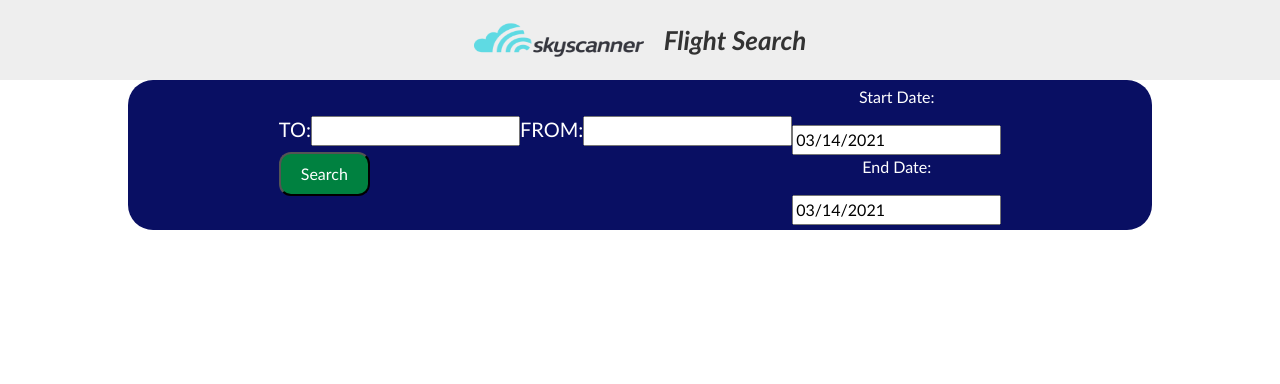
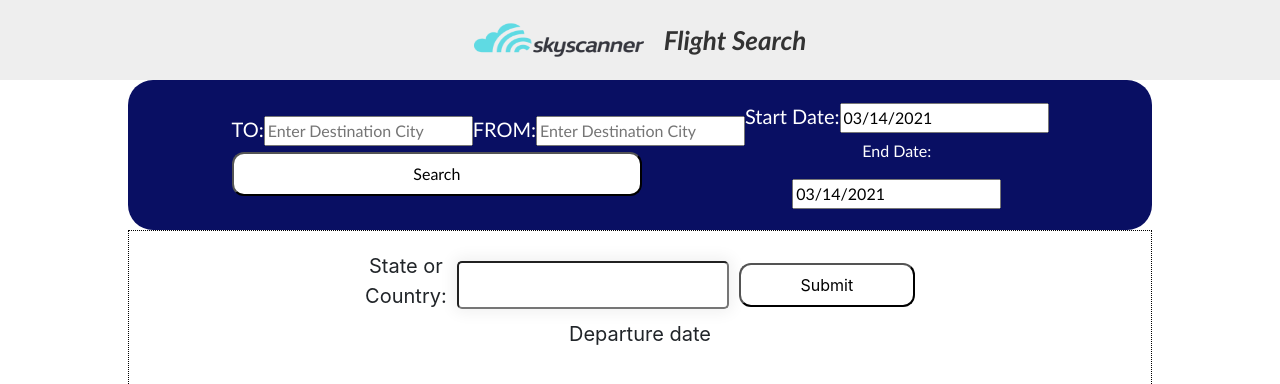
Before and after one commit to cpoptile/SES_skyscanner_app, a React (Create React App) app: page / in a window 1280 px wide. Shown: the top 384 px of the page. Built offline with nearby package versions, Linux system fonts and the light colour scheme.

Commit message:
Flight table displays with query to API

```diff
--- a/package.json
+++ b/package.json
@@ -7,6 +7,7 @@
     "@testing-library/react": "^11.1.0",
     "@testing-library/user-event": "^12.1.10",
     "bootstrap": "^4.6.0",
+    "jQuery": "^1.7.4",
     "moment": "^2.29.1",
     "react": "^17.0.1",
     "react-datepicker": "^3.6.0",
--- a/public/index.html
+++ b/public/index.html
@@ -24,7 +24,15 @@
       work correctly both with client-side routing and a non-root public URL.
       Learn how to configure a non-root public URL by running `npm run build`.
     -->
+
+    <!-- Include the Bootstrap library to style the page -->
+    <link href="https://cdn.jsdelivr.net/npm/bootstrap@5.0.0-beta1/dist/css/bootstrap.min.css" rel="stylesheet" integrity="sha384-giJF6kkoqNQ00vy+HMDP7azOuL0xtbfIcaT9wjKHr8RbDVddVHyTfAAsrekwKmP1" crossorigin="anonymous">
+    <script src="https://cdn.jsdelivr.net/npm/bootstrap@5.0.0-beta1/dist/js/bootstrap.bundle.min.js" integrity="sha384-ygbV9kiqUc6oa4msXn9868pTtWMgiQaeYH7/t7LECLbyPA2x65Kgf80OJFdroafW" crossorigin="anonymous"></script>
+    <!-- Include the jQuery library -->
+    <script src="https://code.jquery.com/jquery-3.5.1.min.js" integrity="sha256-9/aliU8dGd2tb6OSsuzixeV4y/faTqgFtohetphbbj0=" crossorigin="anonymous"></script>
+
     <title>React App</title>
+
   </head>
   <body>
     <noscript>You need to enable JavaScript to run this app.</noscript>
--- a/src/App.js
+++ b/src/App.js
@@ -9,6 +9,7 @@ function App() {
     <div className="App">
       <Header title="Flight Search"></Header>
       <SearchForm></SearchForm>
+      <SearchBox></SearchBox>
     </div>
   );
 }
--- a/src/components/Places.js
+++ b/src/components/Places.js
@@ -0,0 +1,36 @@
+import React from 'react';
+import './Places.css';
+
+function Places(props) {
+
+    return(
+        <div className="places">
+            <table>
+                <thead>
+                    <tr>
+                        <th>Airport ID</th>
+                        <th>Airport Name</th>
+                        <th>Country ID</th>
+                        <th>Region ID</th>
+                        <th>City ID</th>
+                        <th>Country Name</th>
+                    </tr>
+                </thead>
+                <tbody>
+                    {props.places.map(place => {
+                        return (<tr id={place.PlaceId}>
+                            <th>{place.PlaceId}</th>
+                            <th>{place.PlaceName}</th>
+                            <th>{place.CountryId}</th>
+                            <th>{place.RegionId}</th>
+                            <th>{place.CityId}</th>
+                            <th>{place.CountryName}</th>
+                        </tr>);
+                    })}
+                </tbody>
+            </table>
+         </div>
+    )
+}
+
+export default Places;
--- a/src/components/SearchBox.js
+++ b/src/components/SearchBox.js
@@ -1,7 +1,6 @@
 import React, { useState } from 'react';
 import './SearchBox.css';
 import Places from './Places';
-// import DatePicker from 'react-datepicker';
 
 function SearchBox() {
   const [places, setPlaces] = useState([])
@@ -11,7 +10,6 @@ function SearchBox() {
   function handleSubmit(e) {
       e.preventDefault()
       async function fetchMyAPI() {
-        let mounted = true;
           const reqOptions = {
               method: 'GET',
               headers: {
@@ -23,14 +21,20 @@ function SearchBox() {
           let response = await fetch("https://skyscanner-skyscanner-flight-search-v1.p.rapidapi.com/apiservices/autosuggest/v1.0/US/USD/en-US/?" + new URLSearchParams({query: query}), reqOptions)
           response = await response.json()
           console.log(response.Places)
-          if (mounted){
           setPlaces(response.Places)
-          }
+
       }
       fetchMyAPI()
+      setQuery("")
       setShowPlaces(true)
-      setQuery("")
   }
+
+  // function doAjaxRequest(){
+  //   $.ajax({
+  //     url: "https://skyscanner-skyscanner-flight-search-v1.p.rapidapi.com/apiservices/autosuggest/v1.0/US/USD/en-US/"
+  //     data:
+  //   })
+  // }
 
     return(
        <div className="searchbox">
@@ -38,13 +42,12 @@ function SearchBox() {
                 <label htmlFor="queryInput">State or Country:</label>
                 <input id="queryInput" value={query} onChange={e => setQuery(e.target.value)} required/>
                 <button className="search">Submit</button>
-         </form>
-         { showPlaces ? <Places places={places}></Places> : <></>}
+          </form> { showPlaces ? <Places places={places}></Places> : <></>}
           <div>
               <label className="block">Departure date</label>
             </div>
         </div>
-  )
+    );
 }
 
 export default SearchBox;
--- a/src/components/SearchForm.css
+++ b/src/components/SearchForm.css
@@ -18,3 +18,10 @@
     flex-direction: row;
     align-items: center;
 }
+
+.search{
+    background-color: rgb(255, 255, 255);
+    color: #000;
+    width: 80%;
+    height: 10px;
+}
--- a/src/components/SearchForm.js
+++ b/src/components/SearchForm.js
@@ -1,5 +1,6 @@
 import React, { Component } from 'react';
 import DatePicker from 'react-datepicker';
+import SearchBox from './SearchBox';
 
 import 'react-datepicker/dist/react-datepicker.css';
 import 'bootstrap/dist/css/bootstrap.min.css';
@@ -9,12 +10,14 @@ class SearchForm extends Component {
 
     constructor(){
         super();
+
         this.state = {
             departureDate: new Date(),
             returnDate: new Date(),
             toLocation: "",
             fromLocation: ""
-          };
+        };
+
         this.handleDepartureDate = this.handleDepartureDate.bind(this);
         this.handleReturnDate = this.handleReturnDate.bind(this);
         this.onFormSubmit = this.onFormSubmit.bind(this);
@@ -50,23 +53,40 @@ class SearchForm extends Component {
         console.log(this.state.returnDate)
     }
 
-    handleSearch(e){
+    // handleSearch(e){
+    //     e.preventDefault()
+    //     async function fetchMyAPI(){
+    //         const reqOptions = {
+    //             method: 'GET',
+    //             headers: {
+    //                 "x-rapidapi-key": "42a5ad4309msh0f7539296c11895p172628jsn1bac294685a3",
+    //                 "x-rapidapi-host": "skyscanner-skyscanner-flight-search-v1.p.rapidapi.com",
+    //                 "useQueryString": true
+    //             }
+    //         }
+    //         let response = await fetch("https://skyscanner-skyscanner-flight-search-v1.p.rapidapi.com/apiservices/autosuggest/v1.0/US/USD/en-US/?" + new URLSearchParams(toLocation), reqOptions)
+    //         response = await response.json()
+    //         console.log(response)
 
-    }
+    //     }
+    //     fetchMyAPI()
+    //     this.state.toLocation.setState("")
+
+    // }
 
     render() {
         return (
             <div className = "searchForm">
                 <form onSubmit={ this.onFormSubmit }>
                     <div>
-                        <label htmlFor="queryInput">TO:</label>
-                        <input id="toLocation" value={this.state.toLocation} onChange= {this.handleTo} required/>
-                        <label htmlFor="queryInput">FROM:</label>
-                        <input id="fromLocation" value={this.state.fromLocation} onChange={this.handleFrom} required/>
-              <button className="search">Search</button>
+                        <label htmlFor="toInput">TO:</label>
+                        <input placeholder="Enter Destination City" ref={node => {this.toLocation = node;}}/>
+                        <label htmlFor="fromInput">FROM:</label>
+                        <input placeholder="Enter Destination City" ref={node => {this.fromLocation = node;}}/>
+                        <button className="search">Search</button>
                     </div>
                     <div className="date-pickers">
-                        <p> Start Date: </p>
+                        <label htmlFor="startDate">Start Date:</label>
                         <DatePicker
                             selected={ this.state.departureDate }
                             onChange={ this.handleDepartureDate } required
```
Also changed, not shown: 1 other file (tests, documents, lock files or other folders). Lines whose indentation alone changed are shown as unchanged.
